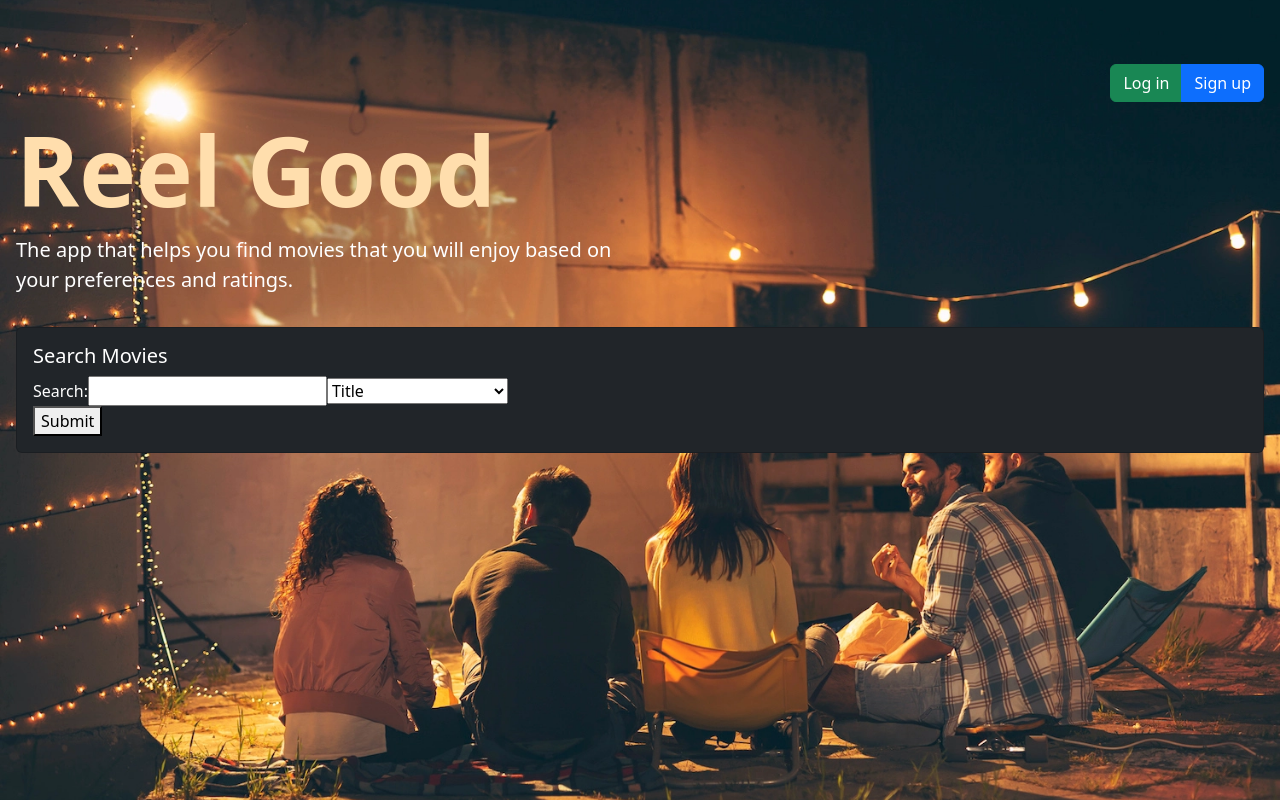
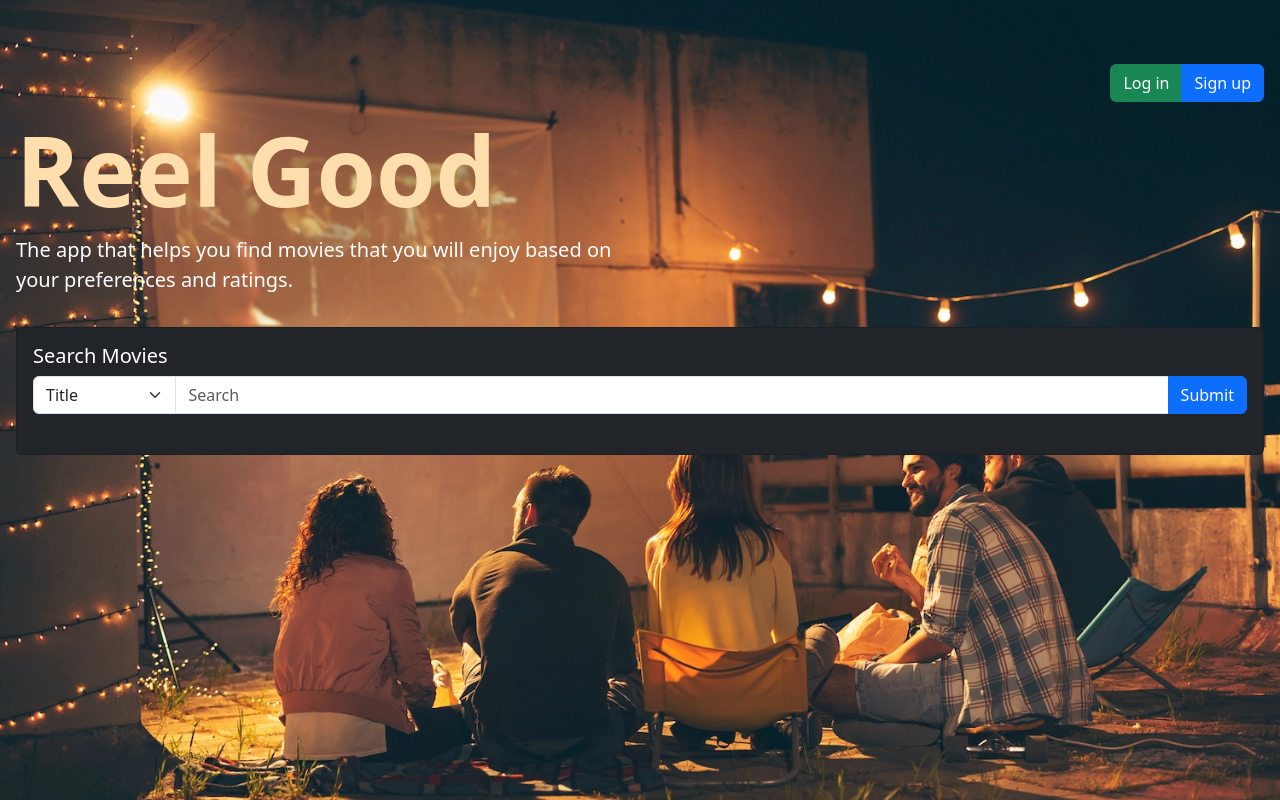
Before and after one commit to ReelGoodOSU/reel-good, a React (Create React App) app: page / in a window 1280 px wide. Built offline with nearby package versions, Linux system fonts and the light colour scheme.

Commit message:
Update styling of the search form to make UI more coherent

```diff
--- a/src/components/SearchForm.js
+++ b/src/components/SearchForm.js
@@ -1,8 +1,7 @@
 import React, { useReducer, useState } from "react";
 import { Link } from "react-router-dom";
 import "../App.css";
-import Col from "react-bootstrap/Col";
-import Card from "react-bootstrap/Card";
+import { Button, Col, Card, Form, InputGroup } from "react-bootstrap";
 
 // Renders the results for a single search hit
 function SearchResult({ hit }) {
@@ -83,19 +82,52 @@ function SearchForm() {
   // Generate the HTML to return
   return (
     <div className="search-form">
-      <form onSubmit={handleSubmit}>
-        <fieldset>
+      <Form onSubmit={handleSubmit}>
         {
           // Basic search bar
         }
-          <label>
-            Search:
-            <input
+        <InputGroup>
+          {
+            // TODO: I am hard coding the width of the search bar and select
+            // This is in no way a permanent solution, but I needed a quick fix
+            // for the demo
+          }
+          <Form.Select
+            name="search_by"
+            onChange={handleChange}
+            style={{ width: "10%" }}
+          >
+            <option selected value="title">
+              Title
+            </option>
+            <option value="credits">Actor</option>
+            <option value="credits">Director</option>
+            <option value="genres">Genre</option>
+            <option value="production_companies">Production Company</option>
+          </Form.Select>
+          {
+            // Adding this messes up the styling, figure out how to fix this
+            // I think it's important for accessability?
+            //<Form.Label for="search-bar">Search</Form.Label>
+          }
+          <Form.Control
             name="search_query"
+            placeholder="Search"
             onChange={handleChange}
             value={formData.search_query || ""}
+            id="search-bar"
+            style={{ width: "80%" }}
           />
-          </label>
+          {
+            // Adding this messes up the styling, figure out how to fix this
+            // I think it's important for accessability?
+            //<Form.Label>Search by</Form.Label>
+          }
+          <Button type="submit" variant="primary">
+            Submit
+          </Button>
+        </InputGroup>
+
         {
           // Note we are missing a label, I think it looks better without it. How can we include it to
           // improve accessability without having it show up?
@@ -103,16 +135,8 @@ function SearchForm() {
           // https://react-bootstrap.github.io/docs/components/dropdowns/
           // This is a dropdown menu for selecting what to search by
         }
-          <select name="search_by" onChange={handleChange}>
-            <option value="title">Title</option>
-            <option value="credits">Actor</option>
-            <option value="credits">Director</option>
-            <option value="genres">Genre</option>
-            <option value="production_companies">Production Company</option>
-          </select>
-        </fieldset>
-        <button type="submit">Submit</button>
-      </form>
+      </Form>
+      <br />
       {
         // Renders the results of the search after submitted
         searchResults
```
Lines whose indentation alone changed are shown as unchanged.
